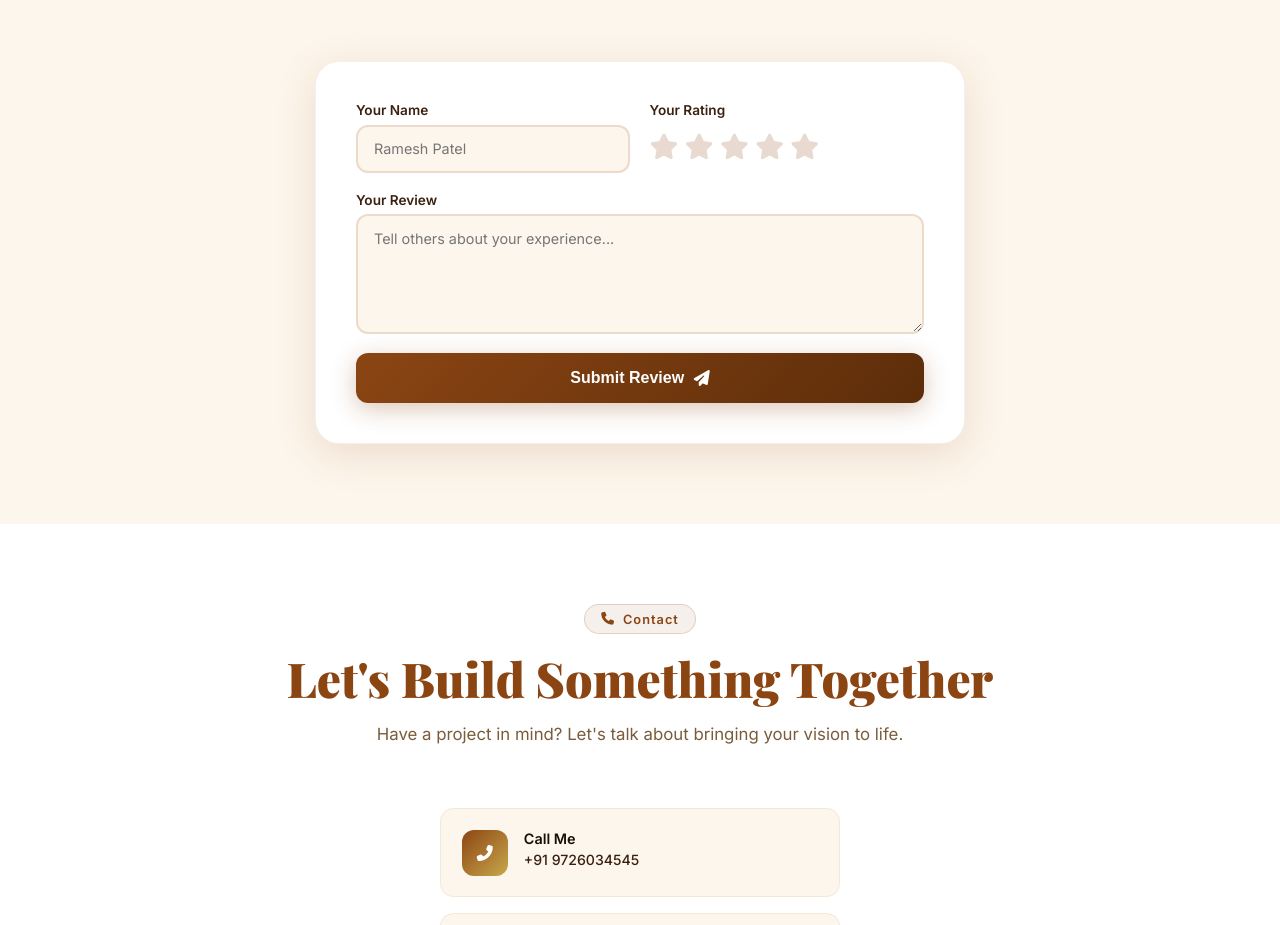
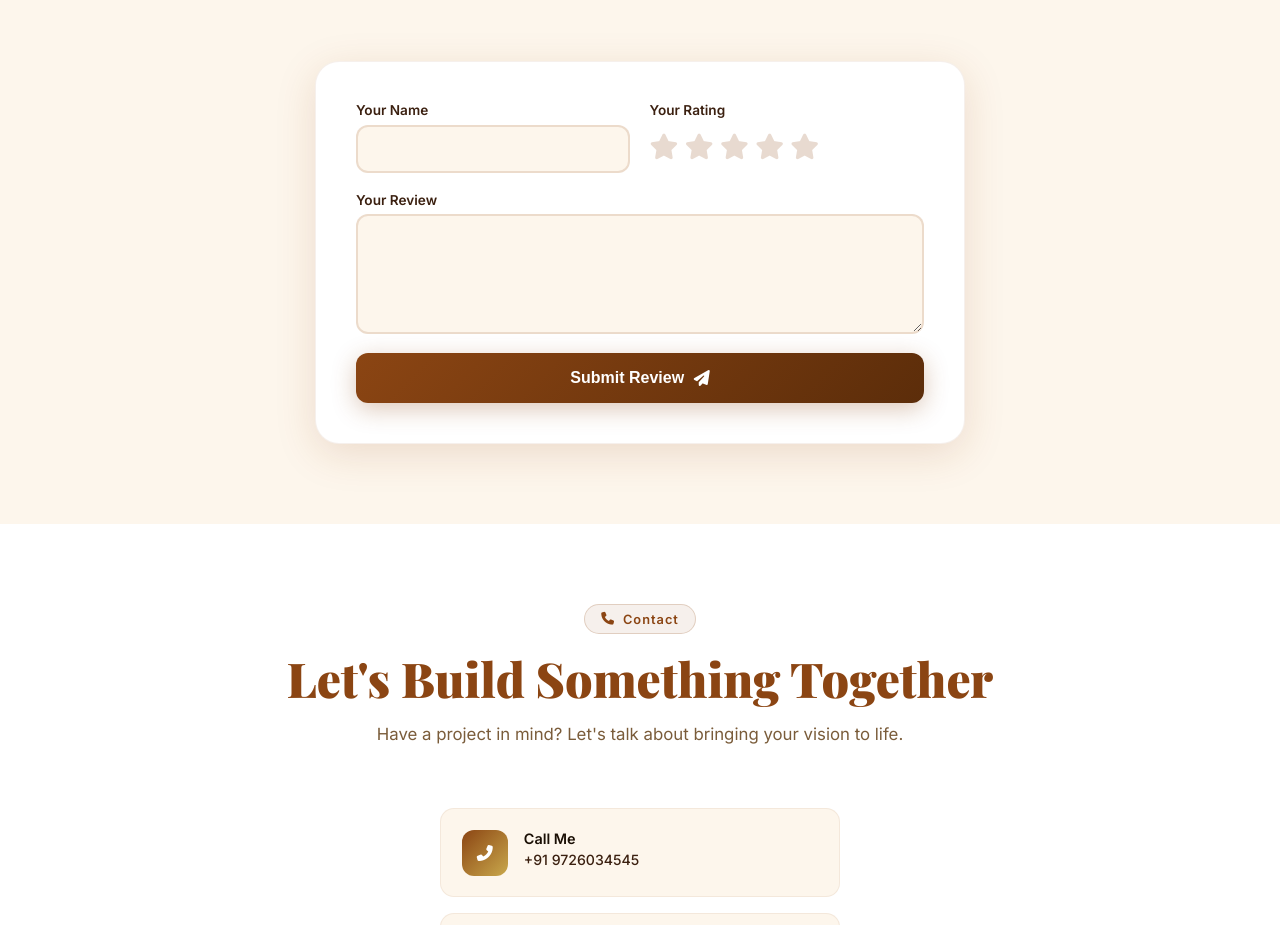
Before and after one commit to SUTHARNAYAN2004-droid/portfolio, a website: page index.html in a window 1280 px wide. Shown: the part 4310-5235 px from the top of the page. Drawn offline with nearby package versions, Linux system fonts and the light colour scheme; no server answers.

Commit message:
remove placeholders from review form

```diff
--- a/index.html
+++ b/index.html
@@ -313,7 +313,7 @@
     <div class="section-container">
       <div class="section-header">
         <div class="section-tag"><i class="fas fa-star"></i> <span data-en="Reviews" data-gu="સમીક્ષા">Reviews</span></div>
-        <h2 class="section-title"><span data-en="Leave a " data-gu="તમારી ">Leave a </span><span data-en="Review" data-gu="સમીક્ષા આપો">Review</span></h2>
+        <h2 class="section-title"><span data-en="Leave a " data-gu="તમારી "> </span><span data-en="Review" data-gu="સમીક્ષા આપો">Review</span></h2>
         <p data-en="Worked with us? Share your experience and help others." data-gu="અમારી સાથે કામ કર્યું? તમારો અનુભવ શેર કરો.">Worked with us? Share your experience and help others.</p>
       </div>
       <div class="review-form-wrap">
@@ -321,7 +321,7 @@
           <div class="review-form-row">
             <div class="form-group">
               <label data-en="Your Name" data-gu="તમારું નામ">Your Name</label>
-              <input type="text" id="reviewName" placeholder="Ramesh Patel" required />
+              <input type="text" id="reviewName" required />
             </div>
             <div class="form-group">
               <label data-en="Your Rating" data-gu="તમારું રેટિંગ">Your Rating</label>
@@ -336,7 +336,7 @@
           </div>
           <div class="form-group">
             <label data-en="Your Review" data-gu="તમારી સમીક્ષા">Your Review</label>
-            <textarea id="reviewText" rows="4" placeholder="Tell others about your experience..." required></textarea>
+            <textarea id="reviewText" rows="4" required></textarea>
           </div>
           <button type="submit" class="submit-btn review-submit-btn">
             <span data-en="Submit Review" data-gu="સમીક્ષા સબમિટ કરો">Submit Review</span>
```
